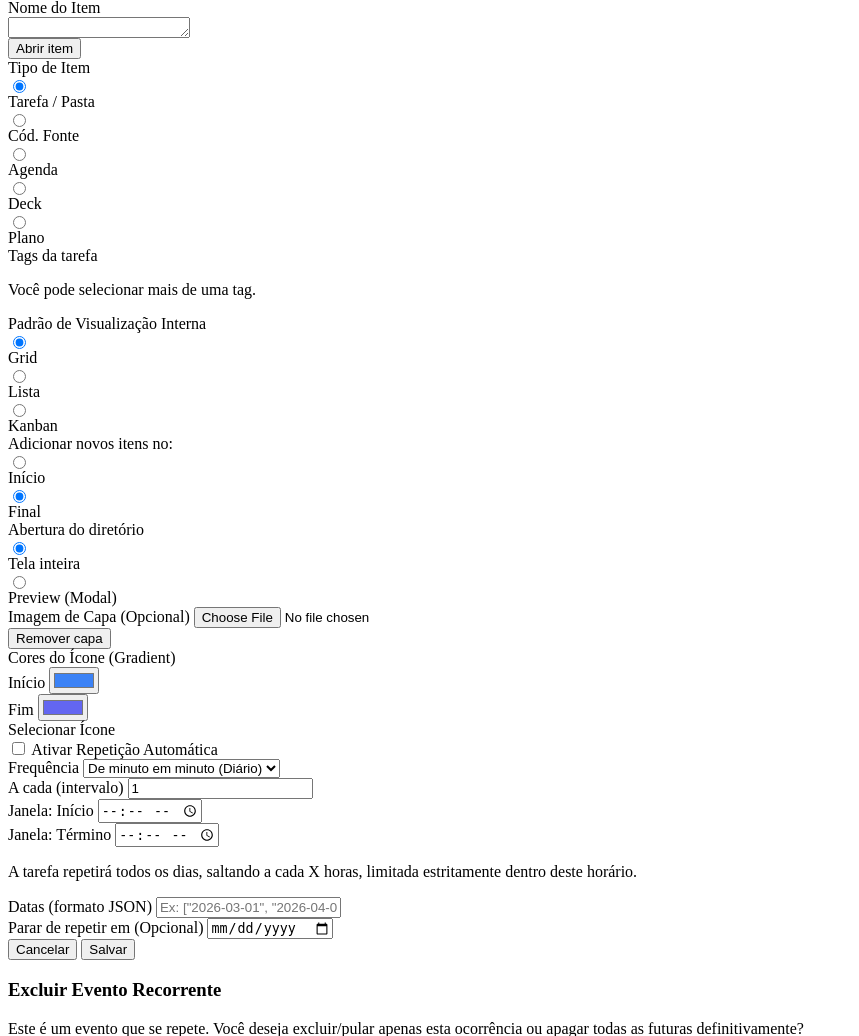
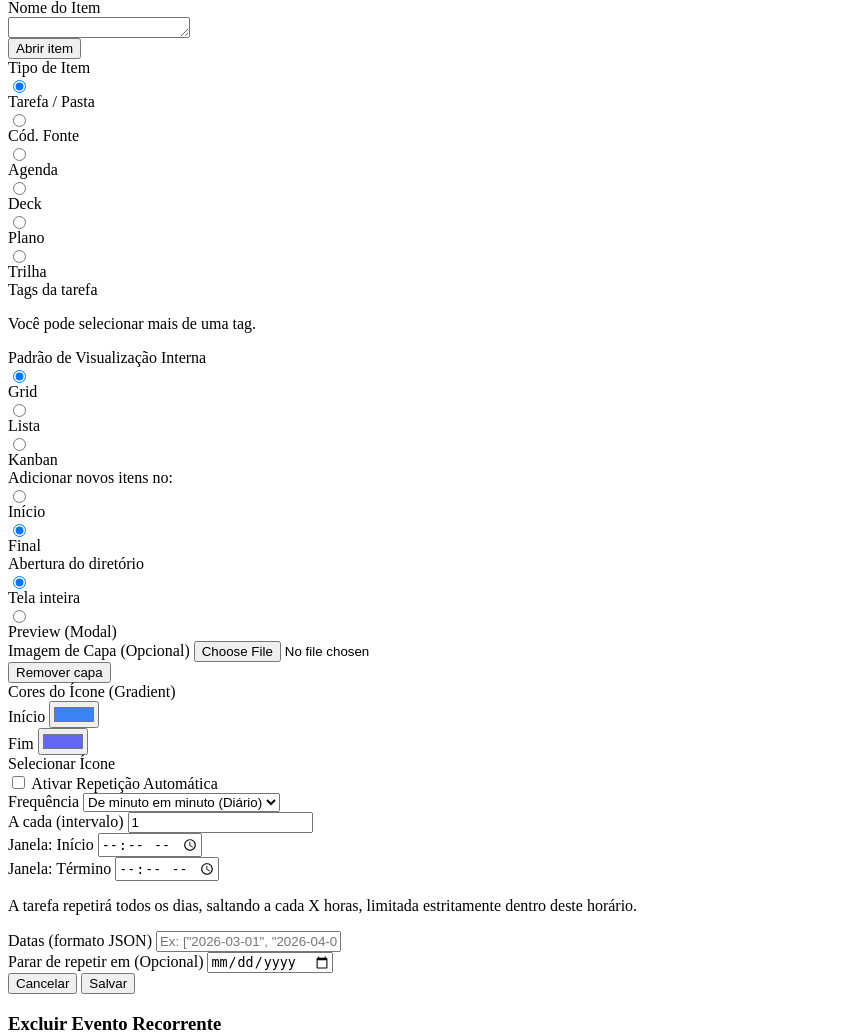
Before and after one commit to lirousme/gluon, a PHP site: page /schedule/partials/content in a window 1280 px wide. Shown: the part 684-1720 px from the top of the page, without its empty margins (0-859 px from the left). Run offline with PHP 8.4, Linux system fonts and the light colour scheme.

Commit message:
Corrige criação de diretório Trilha na agenda

```diff
--- a/views/schedule/partials/content.php
+++ b/views/schedule/partials/content.php
@@ -187,6 +187,12 @@
                                 <input type="radio" name="itemType" value="7" class="peer hidden type-radio">
                                 <div class="border border-slate-600 bg-slate-800 text-slate-400 rounded-lg p-2 text-center transition-all hover:bg-slate-700">
                                     <i class="fa-solid fa-list-ol block text-lg mb-1"></i><span class="text-[11px] font-medium leading-tight block">Plano</span>
+                                </div>
+                            </label>
+                            <label class="cursor-pointer" onclick="scheduleApp.handleTypeChange(8)">
+                                <input type="radio" name="itemType" value="8" class="peer hidden type-radio">
+                                <div class="border border-slate-600 bg-slate-800 text-slate-400 rounded-lg p-2 text-center transition-all hover:bg-slate-700">
+                                    <i class="fa-solid fa-location-dot block text-lg mb-1"></i><span class="text-[11px] font-medium leading-tight block">Trilha</span>
                                 </div>
                             </label>
                         </div>
```
Also changed, not shown: views/schedule/partials/script.php (+8 -2 lines).
